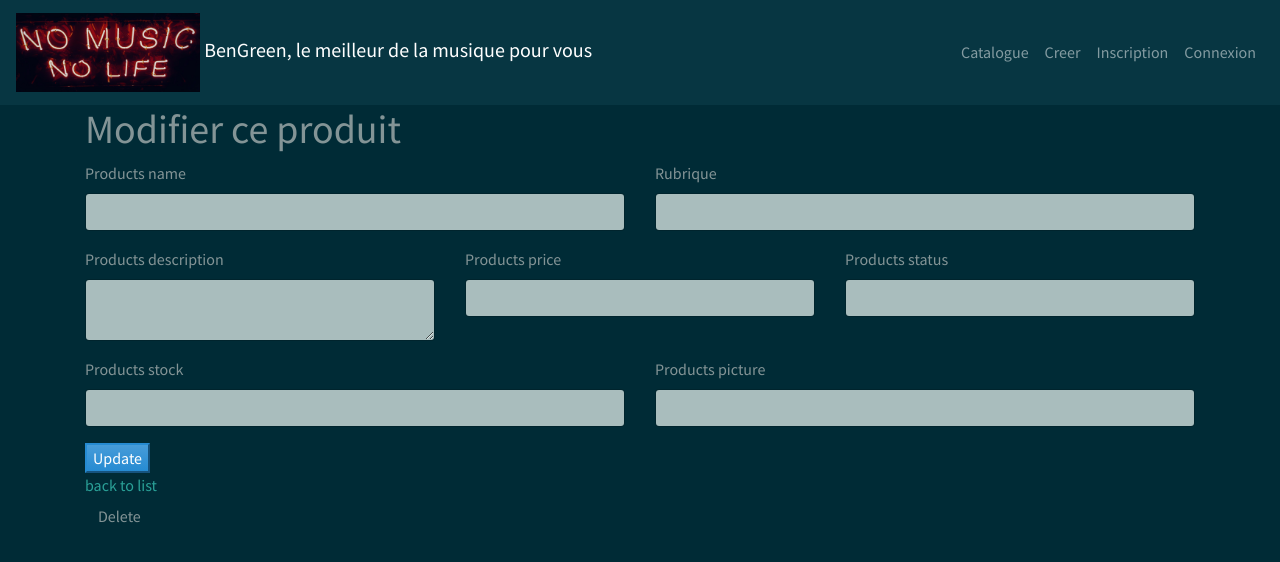
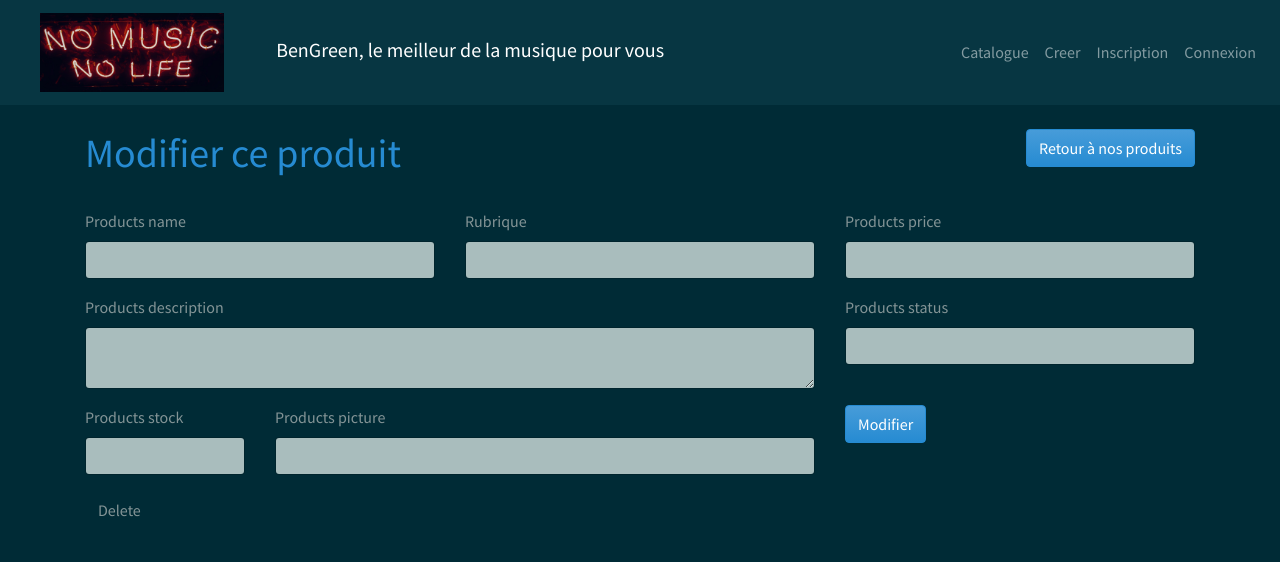
Before and after one commit to Isabellebengrine/ProjetSymfonyBenGreen, a Symfony app: template BenGreen/templates/products/edit.html.twig in a window 1280 px wide. Shown: the top 562 px of the page. Run offline with Twig, Linux system fonts and the light colour scheme; the template is opened without the code that fills it, so the values that code supplies are empty; form fields are guessed from the names that the template uses; some libraries are stand-ins or nearby versions.

Commit message:
Modif form produit et images catégorie Batteries

```diff
--- a/BenGreen/src/Controller/HomeController.php
+++ b/BenGreen/src/Controller/HomeController.php
@@ -28,4 +28,3 @@ class HomeController extends AbstractController {
         ]);
     }
 }
-?>
--- a/BenGreen/src/Controller/RubriqueController.php
+++ b/BenGreen/src/Controller/RubriqueController.php
@@ -29,6 +29,5 @@ class RubriqueController extends AbstractController
             'rubrique' => $rubrique,
             'sousrubriques' => $sousrubriques
         ]);
-
     }
 }
--- a/BenGreen/src/Entity/Products.php
+++ b/BenGreen/src/Entity/Products.php
@@ -6,6 +6,7 @@ use App\Repository\ProductsRepository;
 use Doctrine\Common\Collections\ArrayCollection;
 use Doctrine\Common\Collections\Collection;
 use Doctrine\ORM\Mapping as ORM;
+use Symfony\Component\Validator\Constraints as Assert;
 
 /**
  * @ORM\Entity(repositoryClass=ProductsRepository::class)
@@ -21,11 +22,13 @@ class Products
 
     /**
      * @ORM\Column(type="string", length=50)
+     * @Assert\Length (min=4, max=50)
      */
     private $productsName;
 
     /**
      * @ORM\Column(type="string", length=255, nullable=true)
+     * @Assert\Length (min=4, max=255)
      */
     private $productsDescription;
 
--- a/BenGreen/templates/base.html.twig
+++ b/BenGreen/templates/base.html.twig
@@ -9,8 +9,8 @@
     <body>
         <nav class="navbar navbar-expand-lg navbar-dark bg-dark">
             <a class="navbar-brand" href="/">
-                <img class="img-responsive" src="{{ asset('images/nomusicmini.jpg') }}" alt="no music no life" width="20%">
-                <span>BenGreen, le meilleur de la musique pour vous</span>
+                <img class="img-responsive mx-4" src="{{ asset('images/nomusicmini.jpg') }}" alt="no music no life" width="20%">
+                <span class="mx-4">BenGreen, le meilleur de la musique pour vous</span>
             </a>
             <button class="navbar-toggler" type="button" data-toggle="collapse" data-target="#navbarColor02" aria-controls="navbarColor02" aria-expanded="false" aria-label="Toggle navigation">
                 <span class="navbar-toggler-icon"></span>
--- a/BenGreen/templates/home/index.html.twig
+++ b/BenGreen/templates/home/index.html.twig
@@ -3,11 +3,11 @@
 {% block body %}
     <div class="row">
         <div class="col-sm-12">
-            <h1>Bienvenue</h1>
+            <h1 class="my-4">Bienvenue</h1>
             <p> Vous aimez la musique??? Nous aussi!</p>
             <p>Dans le plus grand magasin de musique d'Europe, vous trouverez tout ce dont vous avez besoin en termes d'instruments de musique, d'équipements studio, d'éclairage et de sonorisation. Nous proposons toutes les plus grandes marques, des alternatives abordables, ainsi qu'une tonne d'autres services gratuits pour les musiciens.</p>
 
-            <h2>Nos catégories</h2>
+            <h2 class="my-4">Nos catégories</h2>
 
             <section class="rubriques">
 
--- a/BenGreen/templates/products/_form.html.twig
+++ b/BenGreen/templates/products/_form.html.twig
@@ -1,36 +1,38 @@
 {{ form_start(form, {'attr': {'novalidate': 'novalidate'}}) }}
 <div class="row">
-    <div class="col-12 col-sm-6">
+    <div class="col-12 col-sm-4">
+        {# on pourrait mettre ici placeholder:
+         form_row(form.productsName, {'attr': {'placeholder': "Nom du produit"}})}} par exemple : #}
         {{ form_row(form.productsName) }}
     </div>
-    <div class="col-12 col-sm-6">
+    <div class="col-12 col-sm-4">
         {{ form_row(form.rubrique) }}
+    </div>
+    <div class="col-12 col-sm-4">
+        {{ form_row(form.productsPrice) }}
     </div>
 
 </div>
 <div class="row">
-    <div class="col-12 col-sm-4">
+    <div class="col-12 col-sm-8">
         {{ form_row(form.productsDescription) }}
     </div>
-    <div class="col-12 col-sm-4">
-        {{ form_row(form.productsPrice) }}
-    </div>
+
     <div class="col-12 col-sm-4">
         {{ form_row(form.productsStatus) }}
     </div>
 </div>
 <div class="row">
-    <div class="col-12 col-sm-6">
+    <div class="col-12 col-sm-2">
         {{ form_row(form.productsStock) }}
     </div>
     <div class="col-12 col-sm-6">
         {{ form_row(form.productsPicture) }}
     </div>
+    <div class="col-12 col-sm-4">
+        <button class="btn btn-info">{{ button_label|default('Sauvegarder') }}</button>
+    </div>
 </div>
 
 
-   {# test {{ form_widget(form) }} #}
-
-
-    <button class="btn-info">{{ button_label|default('Sauvegarder') }}</button>
 {{ form_end(form) }}
--- a/BenGreen/templates/products/edit.html.twig
+++ b/BenGreen/templates/products/edit.html.twig
@@ -3,13 +3,17 @@
 {% block title %}Modifier un Produit{% endblock %}
 
 {% block body %}
-    <h1>Modifier ce produit</h1>
+    <div class="row">
+        <div class="col-12 col-sm-12 d-flex justify-content-between align-content-center my-4">
+            <h1 class="text-info">Modifier ce produit</h1>
+            <a href="{{ path('products_index') }}">
+                <button class="btn btn-info">Retour à nos produits</button>
+            </a>
+        </div>
 
+    </div>
 
-
-    {{ include('products/_form.html.twig', {'button_label': 'Update'}) }}
-
-    <a href="{{ path('products_index') }}">back to list</a>
+    {{ include('products/_form.html.twig', {'button_label': 'Modifier'}) }}
 
     {{ include('products/_delete_form.html.twig') }}
 {% endblock %}
--- a/BenGreen/templates/rubrique/index.html.twig
+++ b/BenGreen/templates/rubrique/index.html.twig
@@ -5,7 +5,7 @@
 {% block body %}
     <div class="row">
         <div class="col-sm-12">
-            <h2>Nos sous-catégories, dans la catégorie {{ rubrique.rubriqueName }} : </h2>
+            <h2 class="my-5">Catégorie {{ rubrique.rubriqueName }} : </h2>
 
             <section class="sousrubriques">
 
@@ -15,7 +15,7 @@
                             <h3 class="card-header card-title"> {{ sousrubrique.rubriqueName }}</h3>
                             <div class="card-body">
                                 <a href="#" class="card-link text-white stretched-link">Consultez nos produits</a>
-                                <img class="img-responsive card-img-top" src="{{ sousrubrique.rubriquePicture }}" alt="rubrique produits" title="rubrique produits" width="100%">
+                                <img class="img-responsive card-img-top" src="{{ asset('images/' ~ sousrubrique.rubriquePicture) }}" alt="rubrique produits" title="rubrique produits" width="100%">
                             </div>
                         </div>
                     {% endfor %}
```
Also changed, not shown: BenGreen/src/Form/ProductsType.php (+10 -15 lines), BenGreen/templates/products/new.html.twig (+9 -4 lines), BenGreen/public/images/bacoustiq.png (added), BenGreen/public/images/belectroniq.png (added), BenGreen/public/images/percussions.png (added).
